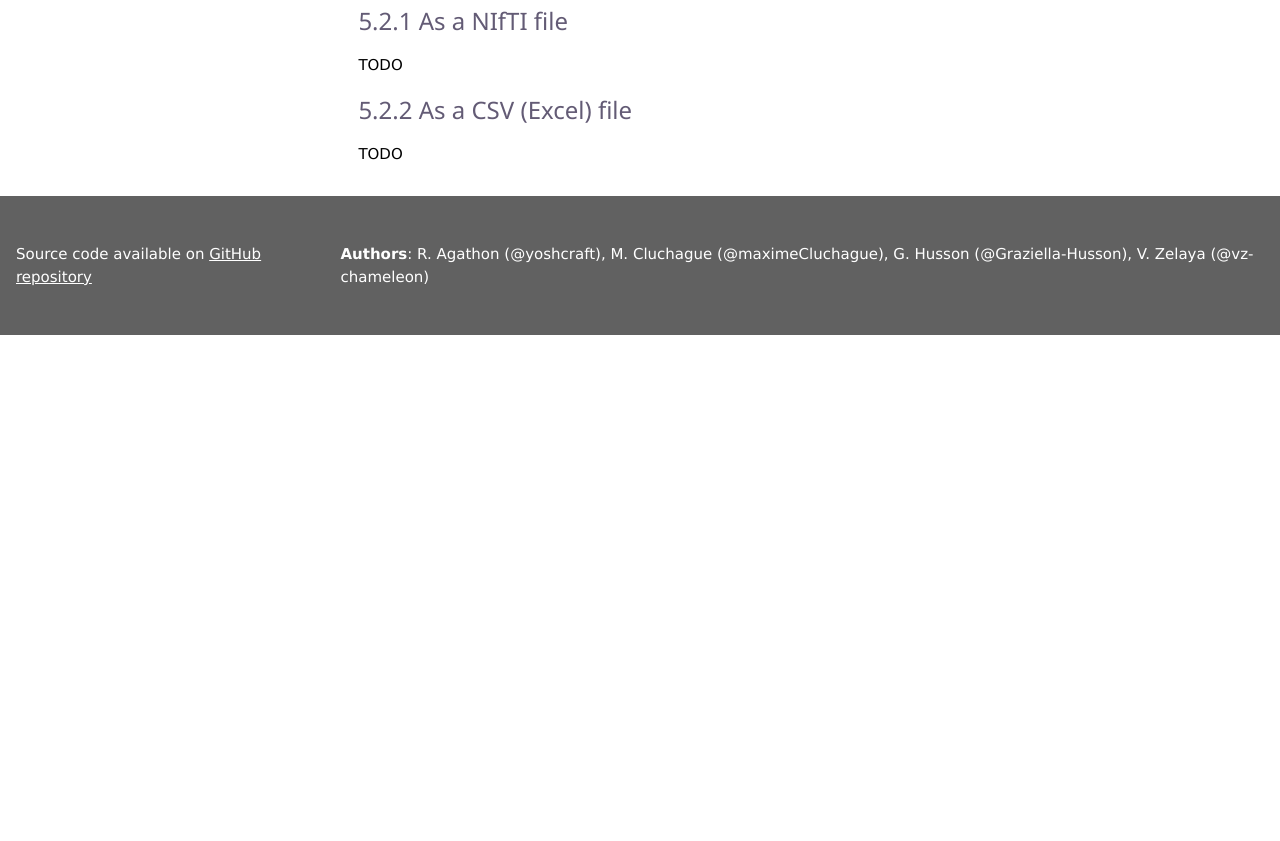
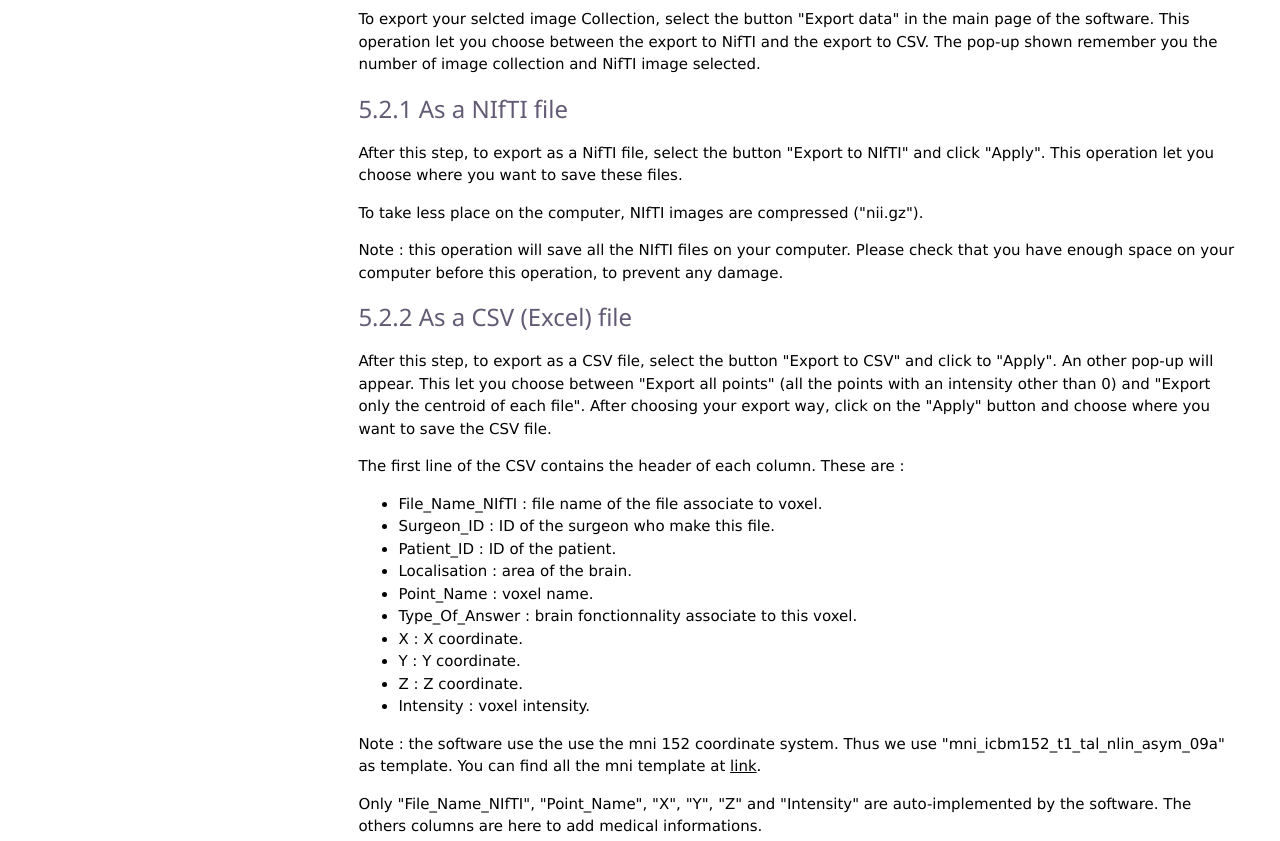
Before and after one commit to Brain-Mapper/BrainMapper-help, a plain HTML site: page import_export.html in a window 1280 px wide. Shown: the part 1795-2636 px from the top of the page. Before the commit the page ends 2130 px from the top, so only its background shows below. Drawn offline with Linux system fonts and the light colour scheme.

Commit message:
Add export imdormations

```diff
--- a/import_export.html
+++ b/import_export.html
@@ -85,13 +85,44 @@
 				We recommand to save your work when your done. And load your workspace when you come back at it, with another instance of the software.
 			</p>
 			<h2 id="export">5.2 Export an Image Collection</h2>
+      <p>
+				To export your selcted image Collection, select the button "Export data" in the main page of the software. This operation let you choose between the export to NifTI and the export to CSV. The pop-up shown remember you the number of image collection and NifTI image selected.
+			</p>
 			<h3 id="export_nifti">5.2.1 As a NIfTI file</h3>
 			<p>
-				TODO
+				After this step, to export as a NifTI file, select the button "Export to NIfTI" and click "Apply". This operation let you choose where you want to save these files.
+			</p>
+      <p>
+				To take less place on the computer, NIfTI images are compressed ("nii.gz").
+			</p>
+      <p>
+				Note : this operation will save all the NIfTI files on your computer. Please check that you have enough space on your computer before this operation, to prevent any damage.
 			</p>
 			<h3 id="export_csv">5.2.2 As a CSV (Excel) file</h3>
 			<p>
-				TODO
+				After this step, to export as a CSV file, select the button "Export to CSV" and click to "Apply". An other pop-up will appear. This let you choose between "Export all points" (all the points with an intensity other than 0) and "Export only the centroid of each file". After choosing your export way, click on the "Apply" button and choose where you want to save the CSV file.
+			</p>
+      <p>
+				The first line of the CSV contains the header of each column. These are :
+        <ul>
+               <li>File_Name_NIfTI : file name of the file associate to voxel. </li>
+               <li>Surgeon_ID : ID of the surgeon who make this file.</li>
+               <li>Patient_ID : ID of the patient.</li>
+               <li>Localisation : area of the brain.</li>
+               <li>Point_Name : voxel name.</li>
+               <li>Type_Of_Answer : brain fonctionnality associate to this voxel.</li>
+               <li>X : X coordinate.</li>
+               <li>Y : Y coordinate.</li>
+               <li>Z : Z coordinate.</li>
+               <li>Intensity : voxel intensity.</li>
+
+               </ul>
+			</p>
+      <p>
+				Note : the software use the use the mni 152 coordinate system. Thus we use "mni_icbm152_t1_tal_nlin_asym_09a" as template. You can find all the mni template at <a href="http://www.bic.mni.mcgill.ca/ServicesAtlases/ICBM152NLin2009" target="_blank">link</a>.
+			</p>
+      <p>
+				Only "File_Name_NIfTI", "Point_Name", "X", "Y", "Z" and "Intensity" are auto-implemented by the software. The others columns are here to add medical informations.
 			</p>
         </div>
       </div>
```
